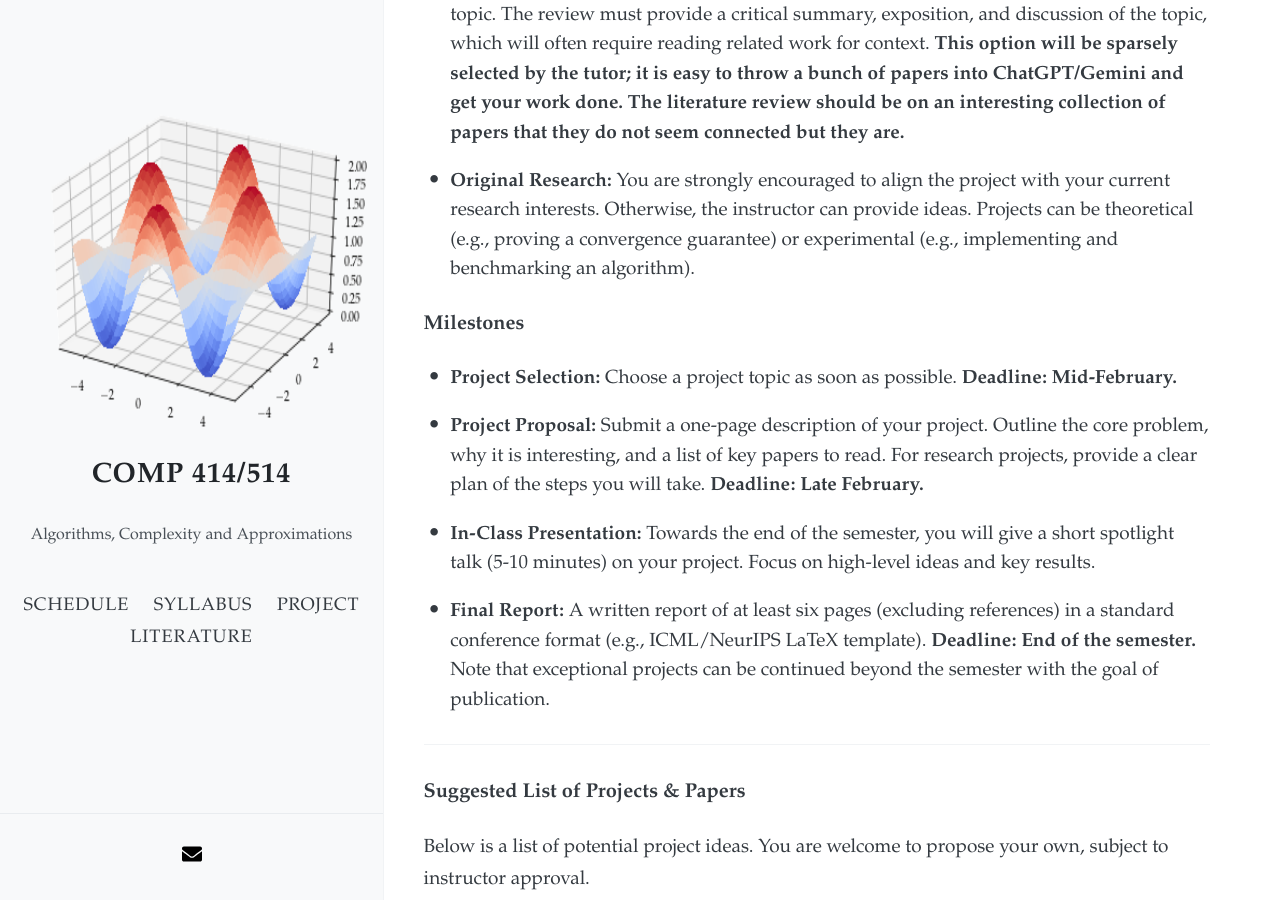
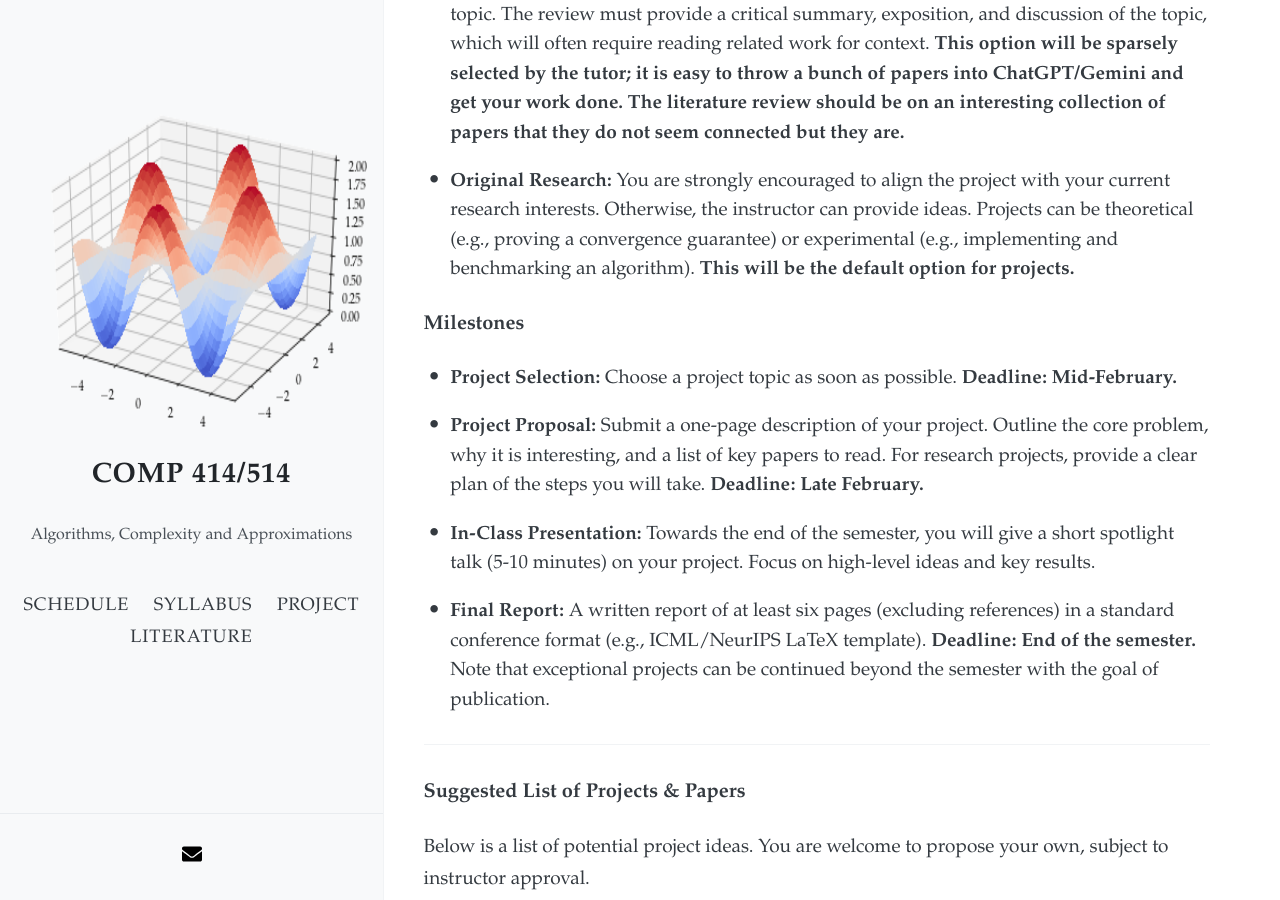
Before and after one commit to akyrillidis/comp414-514, a Jekyll site: the page built from project.md, in a window 1280 px wide and 900 px high, scrolled down 439 px. Built offline with Jekyll 4.4.1, drawn with Linux system fonts in a browser that asks for light colours; nearby versions of some CDN libraries.

Commit message:
Update project.md

```diff
--- a/project.md
+++ b/project.md
@@ -18,7 +18,7 @@ The course project can be categorized as a literature review, original research,
 
 - **Literature Review:** An in-depth review and analysis of **a collection of papers** around a topic. The review must provide a critical summary, exposition, and discussion of the topic, which will often require reading related work for context. **This option will be sparsely selected by the tutor; it is easy to throw a bunch of papers into ChatGPT/Gemini and get your work done. The literature review should be on an interesting collection of papers that they do not seem connected but they are.**
 
-- **Original Research:** You are strongly encouraged to align the project with your current research interests. Otherwise, the instructor can provide ideas. Projects can be theoretical (e.g., proving a convergence guarantee) or experimental (e.g., implementing and benchmarking an algorithm).
+- **Original Research:** You are strongly encouraged to align the project with your current research interests. Otherwise, the instructor can provide ideas. Projects can be theoretical (e.g., proving a convergence guarantee) or experimental (e.g., implementing and benchmarking an algorithm). **This will be the default option for projects.**
 
 ### Milestones
 
```
